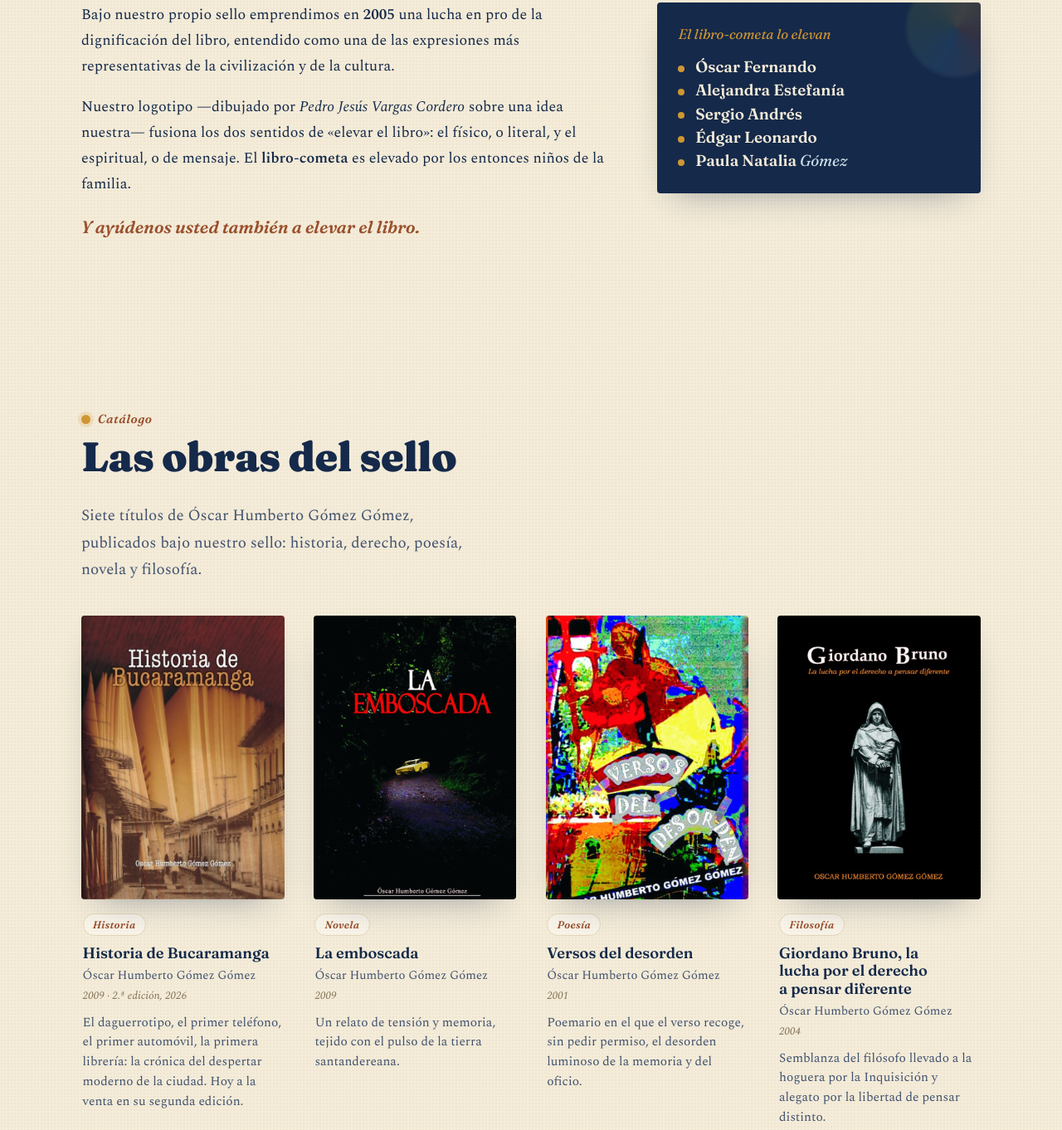
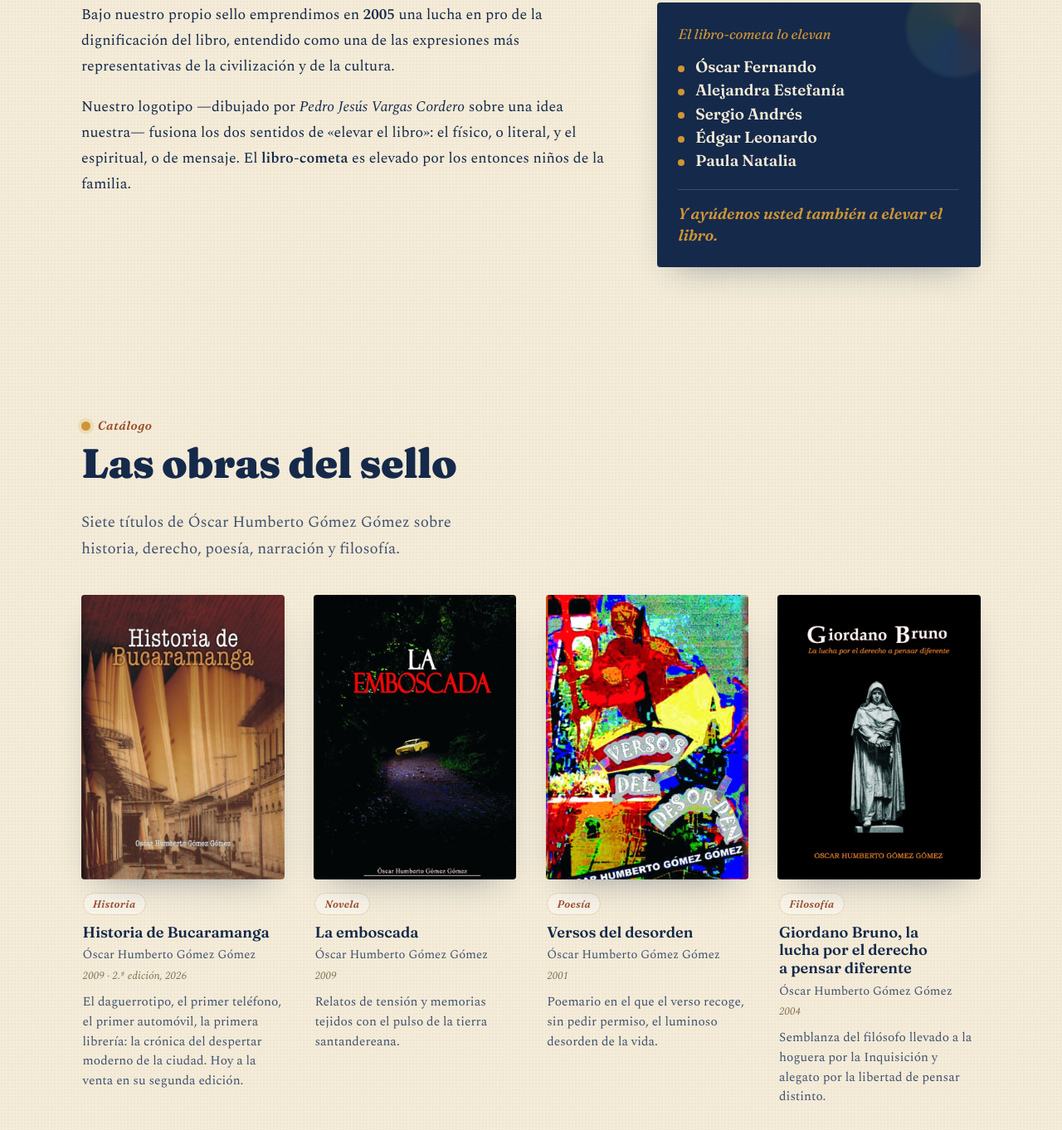
Before and after one commit to Racso/gomezcasaeditora, a plain HTML site: page index.html in a window 1280 px wide. Shown: the part 1052-2414 px from the top of the page at 83% size. Drawn offline with nearby package versions, Linux system fonts and the light colour scheme.

Commit message:
Ajustes de texto sugeridos por el autor
- Editorial: la frase "ayúdenos usted también a elevar el libro" pasa dentro
  de la caja de los nombres; se quita el apellido "Gómez" tras Paula Natalia.
- Catálogo: lead sin "publicados bajo nuestro sello"; "novela" -> "narración".
- Descripciones: La emboscada (plural), Versos del desorden ("el luminoso
  desorden de la vida"), Apuntes críticos ("realidad del litigio"), La
  práctica de los valores (frase ampliada del autor).
- El fundador: "los archivos históricos".
- Contacto: sin "o quiere publicar con nosotros"; "le responderemos".

(Pendiente: portada de la 2.ª edición de Historia de Bucaramanga.)

Co-Authored-By: C. <claude@rac.so>

```diff
--- a/index.html
+++ b/index.html
@@ -71,7 +71,6 @@
           nuestra— fusiona los dos sentidos de «elevar el libro»: el físico, o literal, y el
           espiritual, o de mensaje. El <strong>libro-cometa</strong> es elevado por los entonces
           niños de la familia.</p>
-        <p class="prose__call">Y ayúdenos usted también a elevar el libro.</p>
       </div>
       <aside class="children" aria-label="Los niños del emblema">
         <p class="children__head">El libro-cometa lo elevan</p>
@@ -80,8 +79,9 @@
           <li>Alejandra Estefanía</li>
           <li>Sergio Andrés</li>
           <li>Édgar Leonardo</li>
-          <li>Paula Natalia <span>Gómez</span></li>
+          <li>Paula Natalia</li>
         </ul>
+        <p class="children__call">Y ayúdenos usted también a elevar el libro.</p>
       </aside>
     </div>
   </section>
@@ -91,8 +91,8 @@
     <div class="col-narrow">
       <p class="eyebrow"><span class="knot" aria-hidden="true"></span>Catálogo</p>
       <h2 class="h-display">Las obras del sello</h2>
-      <p class="band__lead">Siete títulos de Óscar Humberto Gómez Gómez, publicados bajo nuestro sello:
-        historia, derecho, poesía, novela y filosofía.</p>
+      <p class="band__lead">Siete títulos de Óscar Humberto Gómez Gómez sobre historia, derecho,
+        poesía, narración y filosofía.</p>
     </div>
 
     <ul class="grid">
@@ -118,7 +118,7 @@
           <h3 class="card__title">La emboscada</h3>
           <p class="card__author">Óscar Humberto Gómez Gómez</p>
           <p class="card__year">2009</p>
-          <p class="card__desc">Un relato de tensión y memoria, tejido con el pulso de la tierra santandereana.</p>
+          <p class="card__desc">Relatos de tensión y memorias tejidos con el pulso de la tierra santandereana.</p>
         </div>
       </li>
 
@@ -131,7 +131,7 @@
           <h3 class="card__title">Versos del desorden</h3>
           <p class="card__author">Óscar Humberto Gómez Gómez</p>
           <p class="card__year">2001</p>
-          <p class="card__desc">Poemario en el que el verso recoge, sin pedir permiso, el desorden luminoso de la memoria y del oficio.</p>
+          <p class="card__desc">Poemario en el que el verso recoge, sin pedir permiso, el luminoso desorden de la vida.</p>
         </div>
       </li>
 
@@ -170,7 +170,7 @@
           <h3 class="card__title">Apuntes críticos a la audiencia de conciliación obligatoria en materia contenciosa administrativa</h3>
           <p class="card__author">Óscar Humberto Gómez Gómez</p>
           <p class="card__year">2001</p>
-          <p class="card__desc">Análisis crítico de la conciliación obligatoria en lo contencioso administrativo, desde la práctica del litigio.</p>
+          <p class="card__desc">Análisis crítico de la conciliación obligatoria en lo contencioso administrativo, desde la realidad del litigio.</p>
         </div>
       </li>
 
@@ -183,7 +183,7 @@
           <h3 class="card__title">La práctica de los valores en la lucha contra el estrés</h3>
           <p class="card__author">Óscar Humberto Gómez Gómez</p>
           <p class="card__year">2001</p>
-          <p class="card__desc">Cómo los valores cotidianos se vuelven herramienta serena frente a las tensiones de la vida moderna.</p>
+          <p class="card__desc">Cómo los valores cotidianos se vuelven herramientas que posibilitan alcanzar la serenidad, la paz interior y una visión esperanzadora de la existencia en medio de las tensiones de la vida moderna.</p>
         </div>
       </li>
 
@@ -205,7 +205,7 @@
           Estado. Es miembro de la Academia de Historia de Santander, del Colegio Nacional de
           Periodistas y de la Sociedad de Autores y Compositores de Colombia (SAYCO).</p>
         <p>Autor de nueve libros y del bambuco «El campesino embejucao», ha dedicado su vida a la
-          cultura santandereana, entre los tribunales, el archivo histórico y la canción.</p>
+          cultura santandereana, entre los tribunales, los archivos históricos y la canción.</p>
       </div>
       <a class="link-arrow" href="https://oscarhumbertogomez.com" target="_blank" rel="noopener">
         Más sobre el autor en oscarhumbertogomez.com</a>
@@ -217,8 +217,7 @@
     <div class="contact__card">
       <p class="eyebrow eyebrow--light"><span class="knot" aria-hidden="true"></span>Contacto</p>
       <h2 class="h-display h-display--invert">Escríbanos</h2>
-      <p class="contact__lead">¿Le interesa alguna de nuestras obras o quiere publicar con nosotros?
-        Con gusto le respondemos.</p>
+      <p class="contact__lead">¿Le interesa alguna de nuestras obras? Con gusto le responderemos.</p>
       <a class="btn btn--solid btn--lg" href="mailto:gomezcasaeditora@gmail.com">gomezcasaeditora@gmail.com</a>
       <p class="contact__place">Bucaramanga · Santander · Colombia</p>
     </div>
--- a/styles.css
+++ b/styles.css
@@ -92,10 +92,6 @@ a{ color:var(--sky-ink); text-underline-offset:3px; text-decoration-thickness:1p
 
 .prose p{ margin:0 0 1.05em; }
 .prose strong{ font-weight:600; color:var(--ink); }
-.prose__call{
-  font-family:"Fraunces", serif; font-style:italic; font-weight:600;
-  font-size:1.3rem; color:var(--clay); margin-top:1.1em;
-}
 
 .btn{
   --bg:var(--ink); --fg:#fff;
@@ -230,6 +226,11 @@ a{ color:var(--sky-ink); text-underline-offset:3px; text-decoration-thickness:1p
   background:var(--ochre);
 }
 .children li span{ color:var(--sky); font-weight:400; font-style:italic; }
+.children__call{
+  font-family:"Fraunces", serif; font-style:italic; font-weight:600;
+  font-size:1.18rem; color:var(--ochre); line-height:1.4;
+  margin:1.2rem 0 0; padding-top:1rem; border-top:1px solid rgba(244,236,217,.18);
+}
 
 /* ============================================================
    CATÁLOGO
```
